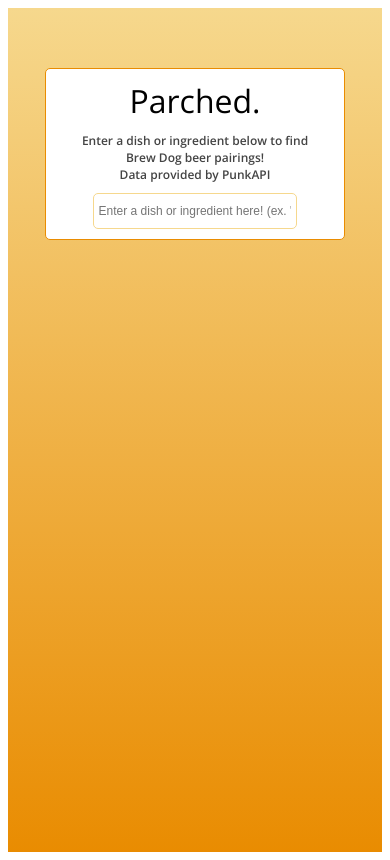
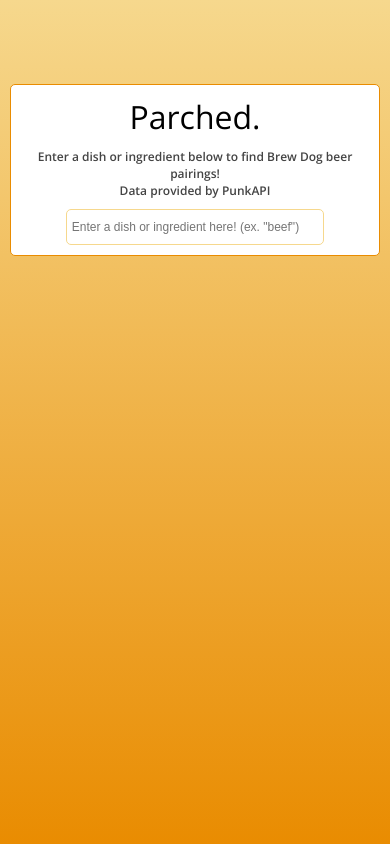
Before and after one commit to mfajardodev/Parched, a React app: page / in a window 390 px wide. Built offline with nearby package versions, Linux system fonts and the light colour scheme.

Commit message:
Fix mobile styling

```diff
--- a/src/components/BeerCard/BeerCard.tsx
+++ b/src/components/BeerCard/BeerCard.tsx
@@ -20,7 +20,6 @@
             <p className='beer-stats'>{this.props.abv}% abv | {this.props.tagline}</p>
             <p className='card-description'>{this.props.description}</p>
             <p className='food-pairs'>Pairs well with: {this.props.foodPairing}</p>
-            <button className='popup-btn'>See Image</button>
           </div>
           <img className='result-image' src={this.props.imageUrl} alt='beer image'></img>
         </div>
--- a/src/components/Main/Main.scss
+++ b/src/components/Main/Main.scss
@@ -1,12 +1,15 @@
 @import '../../utils/styleVariables';
 
 .app-col {
-  width: 80%;
-  max-width: 800px;
-}
+  width: 800px;
+
+  @media screen and (max-width: 800px) {
+    width: 95%;
+  }
+ }
 
 .app-container {
-  margin-top: 20%;
+  margin-top: 10vh;
   padding: 10px 20px;
   border: 1px solid $beer-color-dark;
   border-radius: 5px;
--- a/src/global.scss
+++ b/src/global.scss
@@ -3,6 +3,7 @@
 
 body {
   font-family: 'Open Sans', Helvetica, sans-serif;
+  margin: 0;
   * {
     margin: 0;
   }
```
Also changed, not shown: 2 other files (tests, documents, lock files or other folders).
